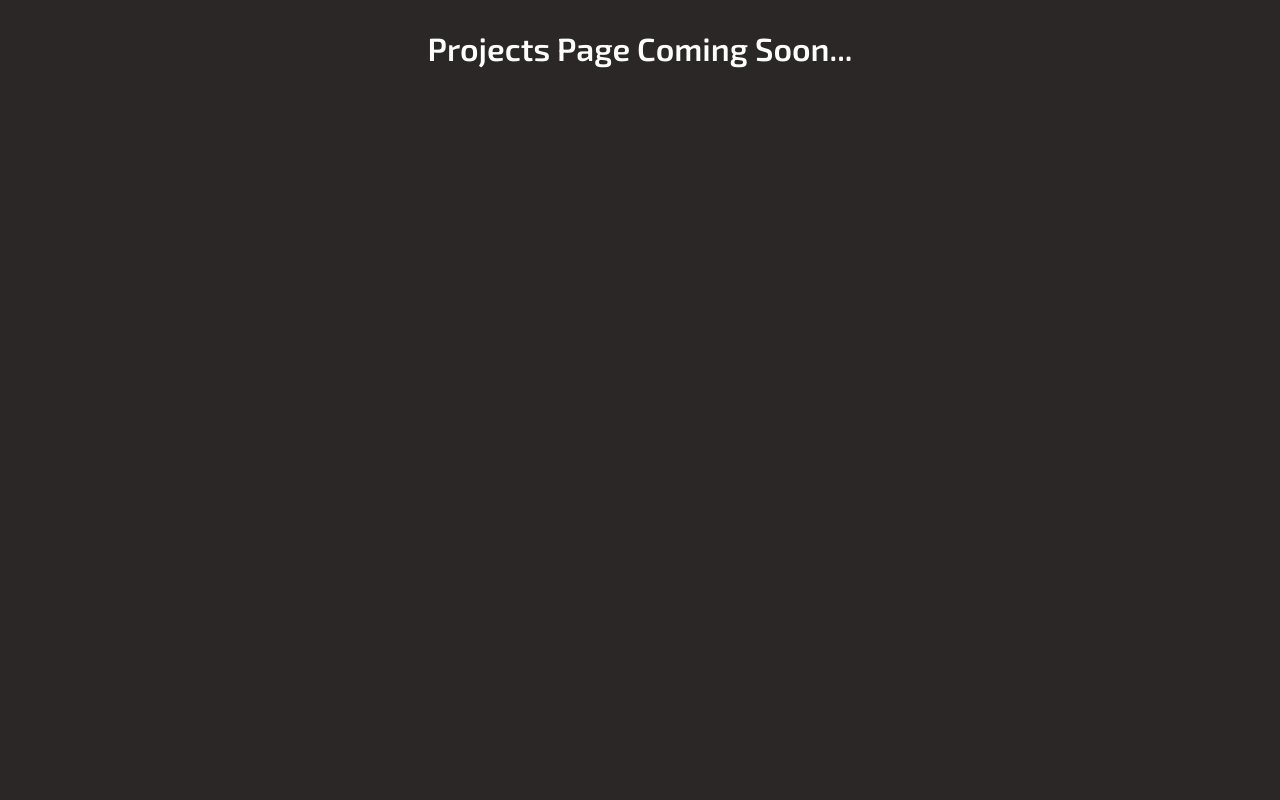
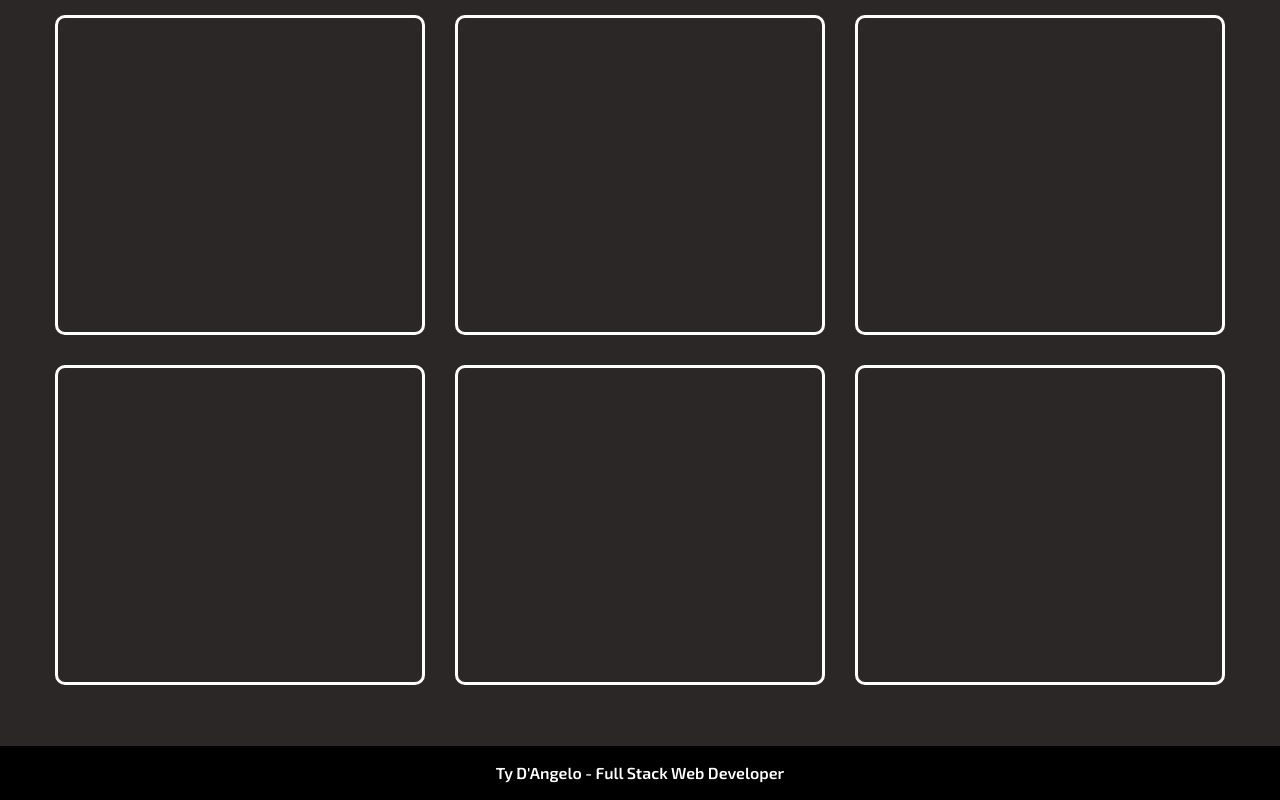
Before and after one commit to tydangelo18/react-portfolio, a React (Create React App) app in the folder portfolio/: page /projects in a window 1280 px wide. Built offline with nearby package versions, Linux system fonts and the light colour scheme.

Commit message:
Updated file structure, created Header/Footer/ProjectCards Components.

```diff
--- a/portfolio/src/App.js
+++ b/portfolio/src/App.js
@@ -1,11 +1,12 @@
 import React from 'react';
 import {BrowserRouter as Router, Switch, Route} from "react-router-dom";
-import Home from './components/pages/Home';
-import Projects from './components/pages/Projects';
-import About from './components/pages/About';
+import Home from './pages/Home';
+import Projects from './pages/Projects';
+import About from './pages/About'
 import { library } from '@fortawesome/fontawesome-svg-core'
 import { fab } from '@fortawesome/free-brands-svg-icons'
 import { faEnvelope } from '@fortawesome/free-solid-svg-icons'
+import Footer from './components/Footer';
 
 library.add(fab, faEnvelope)
 
@@ -15,13 +16,16 @@ function App() {
   return (
     <Router>
       <div className="App">
-      <Switch>
-        <Route path="/" exact component={Home} />
-        <Route path="/projects" component={Projects} />
-        <Route path="/about" component={About} />
-      </Switch>
+        <Switch>
+          <Route path="/" exact component={Home} />
+          <Route path="/projects" component={Projects} />
+          <Route path="/about" component={About} />
+        </Switch>
+        <Footer />
       </div>
     </Router>
+
+
 
   );
 }
--- a/portfolio/src/components/Button.js
+++ b/portfolio/src/components/Button.js
@@ -7,6 +7,7 @@ class Button extends Component {
             <div className="Button">
                 <div className="resumeBtn">
                     <a href="" target="null" className="btn">Resume</a>
+                    {/**Once Resume is complete, link it to button */}
                 </div>
             </div>
         )
--- /dev/null
+++ b/portfolio/src/components/Footer.js
@@ -0,0 +1,15 @@
+import React, { Component } from 'react';
+import '../styles/Footer.css';
+
+
+class Footer extends Component {
+    render() {
+        return (
+            <footer className="footer">
+                <span>Ty D'Angelo - Full Stack Web Developer</span>
+            </footer>
+        );
+    }
+}
+
+export default Footer;
--- /dev/null
+++ b/portfolio/src/components/ProjectCards.js
@@ -0,0 +1,20 @@
+import React, { Component } from 'react';
+import '../styles/ProjectCards.css';
+
+
+class ProjectCards extends Component {
+    render() {
+        return (
+            <div className="ProjectCards">
+                <div className="cardContainer">
+                {/**Images in Card and apply Overlay */}
+                    <div className="card"></div>
+                    <div className="card"></div>
+                    <div className="card"></div>
+                </div>
+            </div>
+        )
+    }
+}
+
+export default ProjectCards;
--- a/portfolio/src/components/pages/About.js
+++ b/portfolio/src/pages/About.js
@@ -1,7 +1,7 @@
 import React, {Component} from "react";
-import '../../styles/About.css'
-import Icons from '../Icons'
-import Button from "../Button";
+import '../styles/About.css'
+import Icons from '../components/Icons'
+import Button from "../components/Button";
 
 class About extends Component {
     render() {
--- a/portfolio/src/components/pages/Projects.js
+++ b/portfolio/src/pages/Projects.js
@@ -1,11 +1,14 @@
 import React, {Component} from "react";
-import '../../styles/Projects.css'
+import '../styles/Projects.css'
+import ProjectCards from '../components/ProjectCards'
 
 class Projects extends Component {
     render() {
         return (
             <div>
-                <h1>Projects Page Coming Soon...</h1>
+
+                <ProjectCards />
+                <ProjectCards />
             </div>
         )
     }
--- /dev/null
+++ b/portfolio/src/styles/Footer.css
@@ -0,0 +1,13 @@
+.footer {
+    min-height: 100px;
+    position: relative;
+}
+
+.footer span {
+    position: absolute;
+    bottom: 0;
+    left: 0;
+    right: 0;
+    padding: 3px;
+    background: #000000;
+}
--- /dev/null
+++ b/portfolio/src/styles/ProjectCards.css
@@ -0,0 +1,16 @@
+.cardContainer {
+    display: flex;
+    flex-direction: row;
+    justify-content: center;
+    }
+
+.card {
+    position: relative;
+    width: calc(400px - 30px);
+    height: calc(350px - 30px);
+    margin: 15px;
+    box-sizing: border-box;
+    overflow: hidden;
+    border-radius: 10px;
+    border: 3px solid #ffffff;
+}
```
Also changed, not shown: portfolio/src/components/Header.js (added, +14 -0 lines), portfolio/src/pages/Home.js (renamed from portfolio/src/components/pages/Home.js, +3 -4 lines), portfolio/src/styles/Header.css (added).
